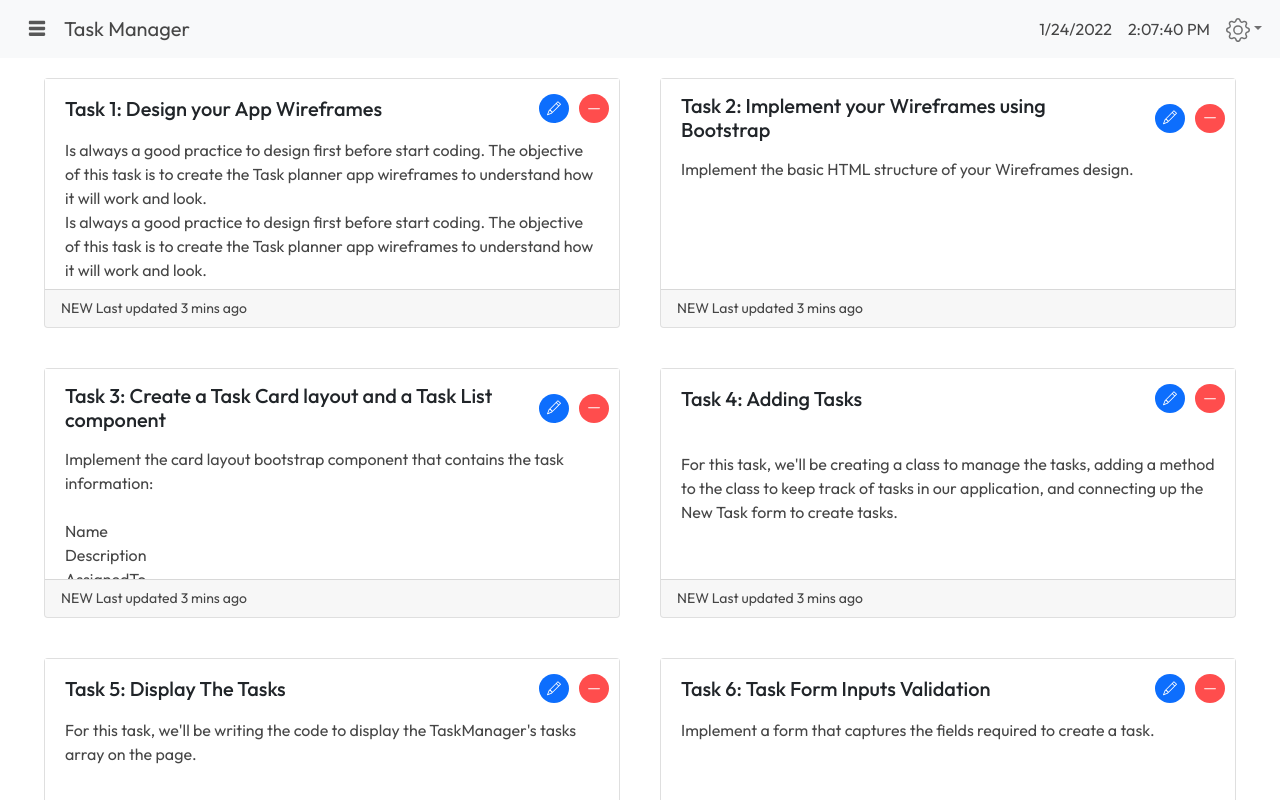
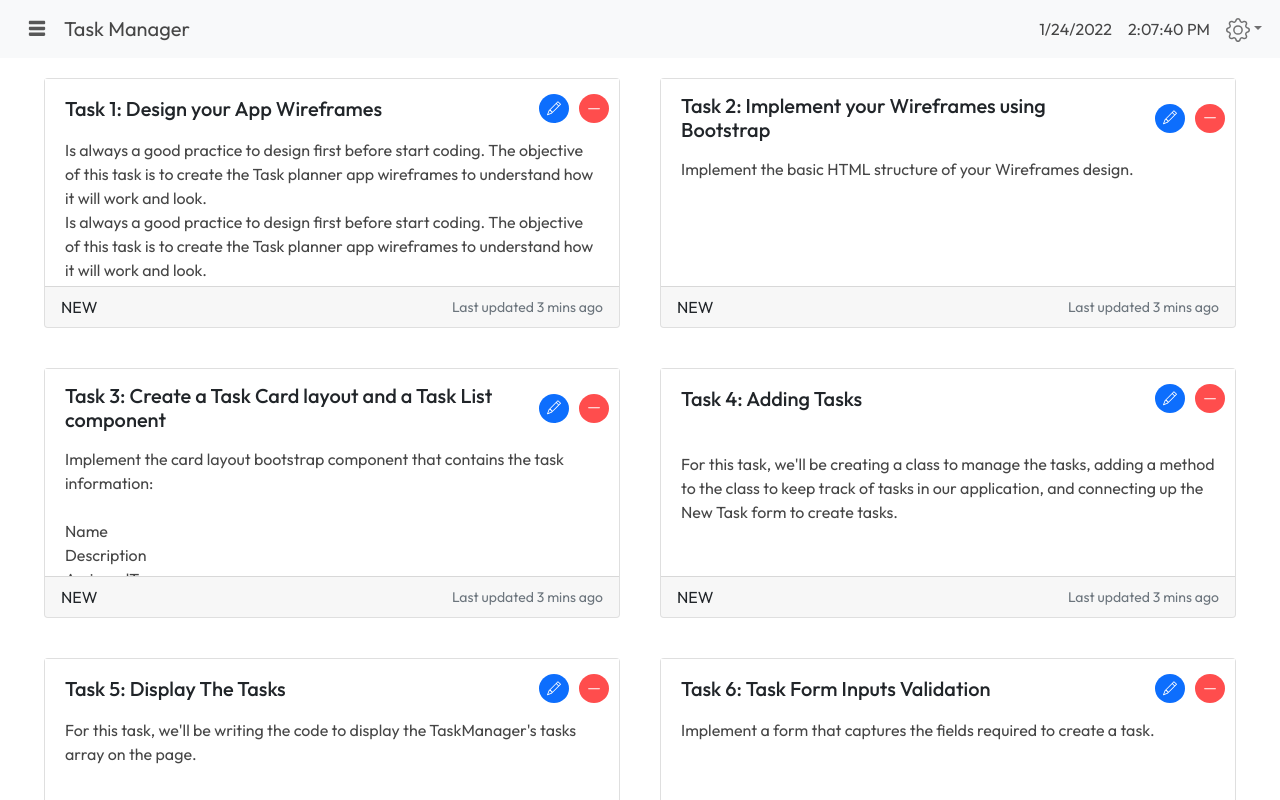
Before and after one commit to winsonliwh/react-tasks-manager, a React (Create React App) app: page /taskList in a window 1280 px wide. Shown: the top 800 px of the page. Built offline with nearby package versions, Linux system fonts and the light colour scheme; no server answers; data requests are answered from the project's data file.

Commit message:
update task-footer

```diff
--- a/public/styles.css
+++ b/public/styles.css
@@ -76,6 +76,15 @@ p {
     padding: 0px 20px !important;
 }
 
+.card-footer {
+    display: flex;
+    justify-content: space-between;
+}
+
+.card-footer small {
+    align-self: center;
+}
+
 .linkText {
     display: block;
     margin: 10px;
--- a/src/Components/Task.js
+++ b/src/Components/Task.js
@@ -80,7 +80,7 @@ export default function Task({ task, editTask }) {
                     </p>
                 </div>
                 <div className="card-footer">
-                    <small className="text-muted"><p><span>{task.status}</span> Last updated 3 mins ago</p></small>
+                    <span>{task.status}</span><small className="text-muted"> Last updated 3 mins ago</small>
                 </div>
             </div>
 
```
